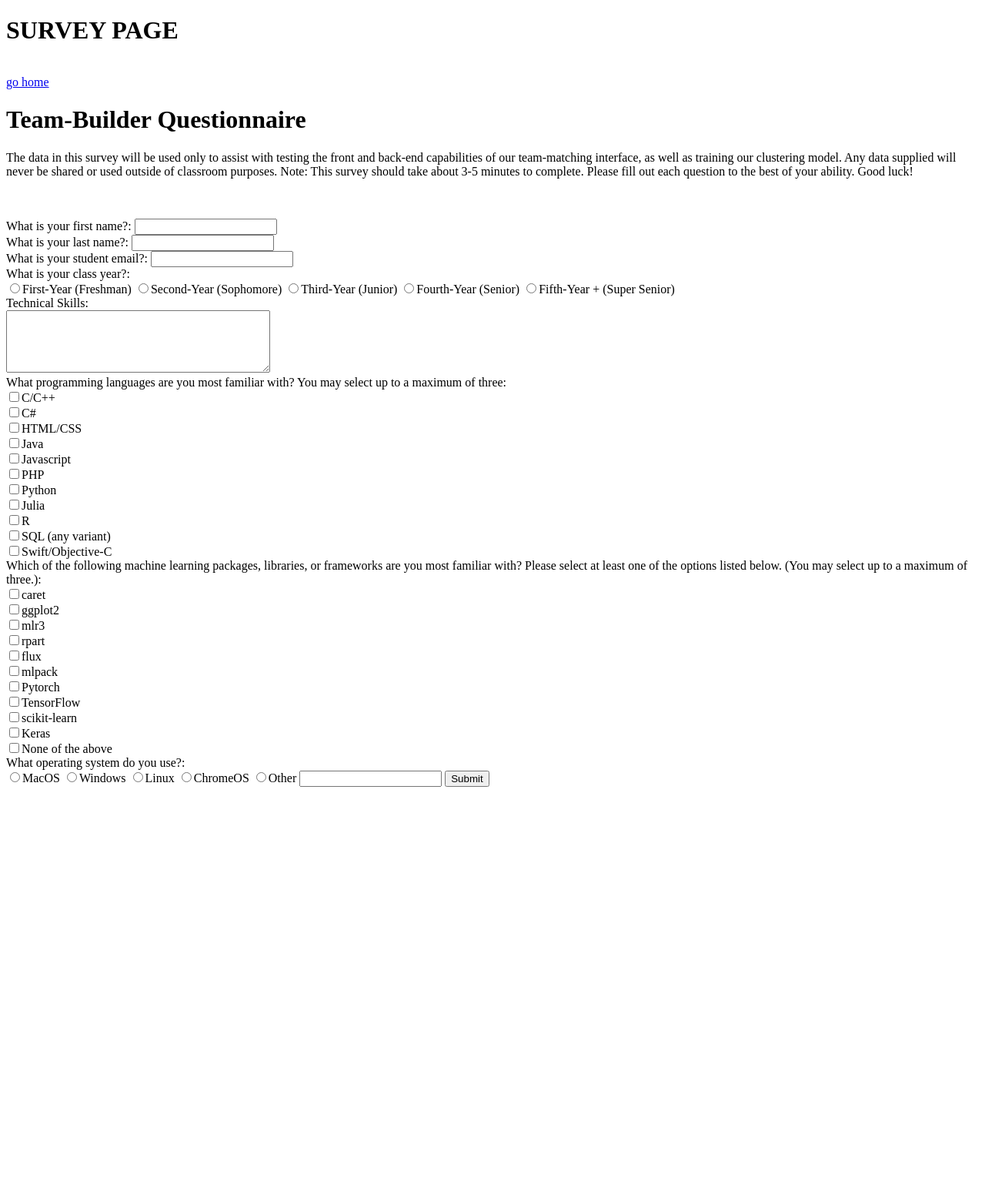
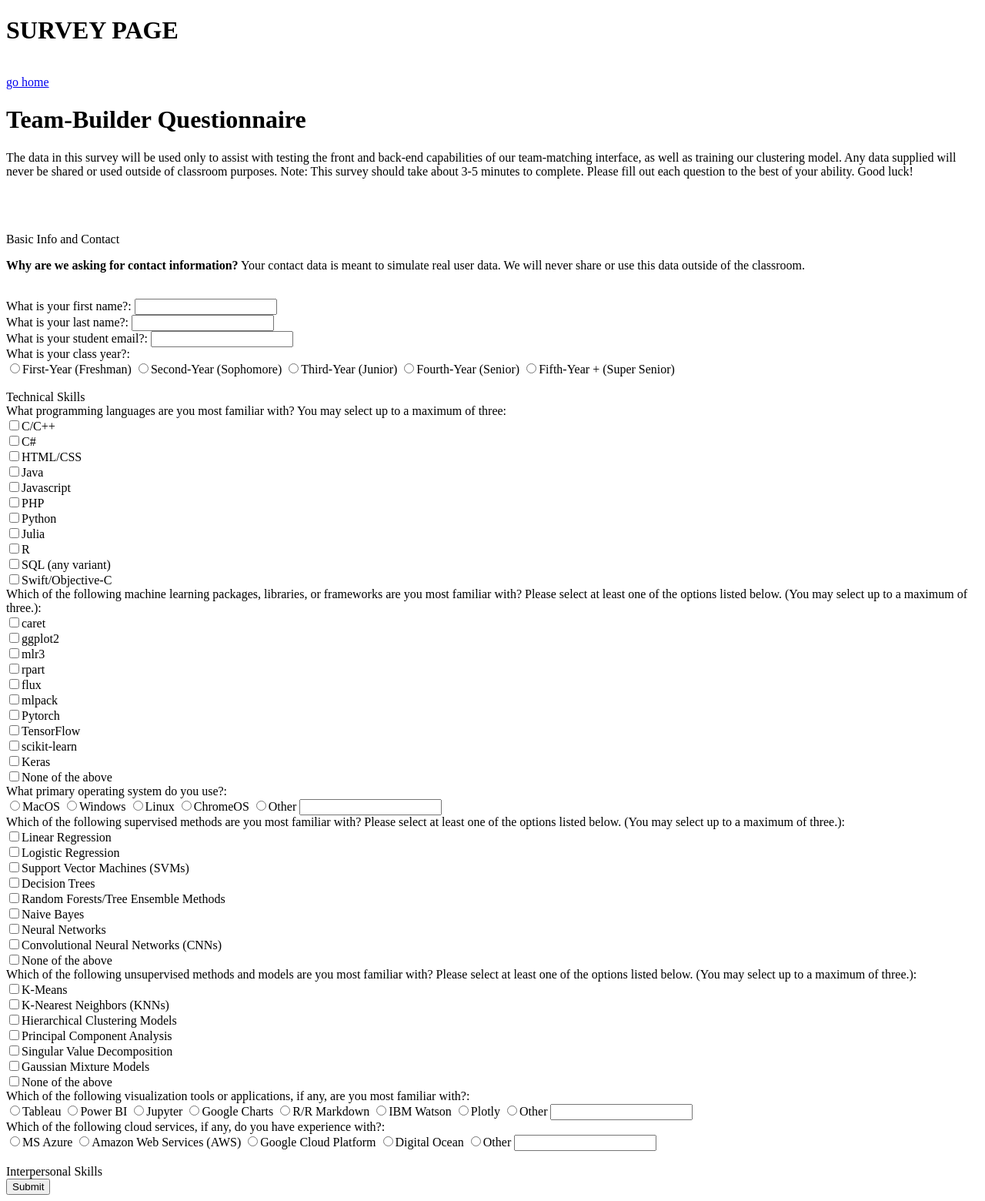
Before and after one commit to bostickt201/DS440_IndicTopicTagger, a PHP site: page /survey.php in a window 1280 px wide. Shown: the whole page at 77% size. Before the commit the page ends 1022 px from the top, so only its background shows below. Run offline with PHP 8.4, Linux system fonts and the light colour scheme.

Commit message:
Update survey.php

```diff
--- a/survey.php
+++ b/survey.php
@@ -18,6 +18,10 @@
 </p><br>
 <br>
 
+<br>Basic Info and Contact
+<p><b>Why are we asking for contact information?</b>
+
+Your contact data is meant to simulate real user data. We will never share or use this data outside of the classroom.</p><br>
 <form action="submit.php" method="post">
 What is your first name?: <input type="text" name="fname"><br>
 What is your last name?: <input type="text" name="lname"><br>
@@ -28,51 +32,77 @@ What is your class year?:<br>
   <input type="radio" name="class" value="3year">Third-Year (Junior)
   <input type="radio" name="class" value="4year">Fourth-Year (Senior)
   <input type="radio" name="class" value="5year">Fifth-Year + (Super Senior)<br>
-Technical Skills:<br>  <textarea name="skills" rows="5" cols="40"></textarea><br>
+<br>Technical Skills<br>
 What programming languages are you most familiar with? You may select up to a maximum of three:<br>
-  <input class="language-checkbox" type="checkbox" name="language" value="c">C/C++<br>
-  <input class="language-checkbox" type="checkbox" name="language" value="c#">C#<br>
-  <input class="language-checkbox" type="checkbox" name="language" value="html">HTML/CSS<br>
-  <input class="language-checkbox" type="checkbox" name="language" value="java">Java<br>
-  <input class="language-checkbox" type="checkbox" name="language" value="javascript">Javascript<br>
-  <input class="language-checkbox" type="checkbox" name="language" value="php">PHP<br>
-  <input class="language-checkbox" type="checkbox" name="language" value="python">Python<br>
-  <input class="language-checkbox" type="checkbox" name="language" value="julia">Julia<br>
-  <input class="language-checkbox" type="checkbox" name="language" value="r">R<br>
-  <input class="language-checkbox" type="checkbox" name="language" value="sql">SQL (any variant)<br>
-  <input class="language-checkbox" type="checkbox" name="language" value="swift">Swift/Objective-C<br>
+  <input class="limited-checkbox" type="checkbox" name="language" value="c">C/C++<br>
+  <input class="limited-checkbox" type="checkbox" name="language" value="c#">C#<br>
+  <input class="limited-checkbox" type="checkbox" name="language" value="html">HTML/CSS<br>
+  <input class="limited-checkbox" type="checkbox" name="language" value="java">Java<br>
+  <input class="limited-checkbox" type="checkbox" name="language" value="javascript">Javascript<br>
+  <input class="limited-checkbox" type="checkbox" name="language" value="php">PHP<br>
+  <input class="limited-checkbox" type="checkbox" name="language" value="python">Python<br>
+  <input class="limited-checkbox" type="checkbox" name="language" value="julia">Julia<br>
+  <input class="limited-checkbox" type="checkbox" name="language" value="r">R<br>
+  <input class="limited-checkbox" type="checkbox" name="language" value="sql">SQL (any variant)<br>
+  <input class="limited-checkbox" type="checkbox" name="language" value="swift">Swift/Objective-C<br>
 Which of the following machine learning packages, libraries, or frameworks are you most familiar with? Please select at least one of the options listed below. (You may select up to a maximum of three.):<br>
-  <input class="package-checkbox" type="checkbox" name="package" value="caret">caret<br>
-  <input class="package-checkbox" type="checkbox" name="package" value="ggplot2">ggplot2<br>
-  <input class="package-checkbox" type="checkbox" name="package" value="mlr3">mlr3<br>
-  <input class="package-checkbox" type="checkbox" name="package" value="rpart">rpart<br>
-  <input class="package-checkbox" type="checkbox" name="package" value="flux">flux<br>
-  <input class="package-checkbox" type="checkbox" name="package" value="mlpack">mlpack<br>
-  <input class="package-checkbox" type="checkbox" name="package" value="Pytorch">Pytorch<br>
-  <input class="package-checkbox" type="checkbox" name="package" value="TensorFlow">TensorFlow<br>
-  <input class="package-checkbox" type="checkbox" name="package" value="scikitlearn">scikit-learn<br>
-  <input class="package-checkbox" type="checkbox" name="package" value="Keras">Keras<br>
-  <input class="package-checkbox" type="checkbox" name="package" value="NA">None of the above<br>
-What operating system do you use?:<br>
+  <input class="limited-checkbox" type="checkbox" name="package" value="caret">caret<br>
+  <input class="limited-checkbox" type="checkbox" name="package" value="ggplot2">ggplot2<br>
+  <input class="limited-checkbox" type="checkbox" name="package" value="mlr3">mlr3<br>
+  <input class="limited-checkbox" type="checkbox" name="package" value="rpart">rpart<br>
+  <input class="limited-checkbox" type="checkbox" name="package" value="flux">flux<br>
+  <input class="limited-checkbox" type="checkbox" name="package" value="mlpack">mlpack<br>
+  <input class="limited-checkbox" type="checkbox" name="package" value="Pytorch">Pytorch<br>
+  <input class="limited-checkbox" type="checkbox" name="package" value="TensorFlow">TensorFlow<br>
+  <input class="limited-checkbox" type="checkbox" name="package" value="scikitlearn">scikit-learn<br>
+  <input class="limited-checkbox" type="checkbox" name="package" value="Keras">Keras<br>
+  <input class="limited-checkbox" type="checkbox" name="package" value="NA">None of the above<br>
+What primary operating system do you use?:<br>
   <input type="radio" name="OS" value="mac">MacOS
   <input type="radio" name="OS" value="windows">Windows
   <input type="radio" name="OS" value="linux">Linux
   <input type="radio" name="OS" value="chrome">ChromeOS
-  <input type="radio" name="OS" value="">Other <input type="text" name="other_os" />
+  <input type="radio" name="OS" value="">Other <input type="text" name="other_os" /><br>
+Which of the following supervised methods are you most familiar with? Please select at least one of the options listed below. (You may select up to a maximum of three.):<br>
+  <input class="limited-checkbox" type="checkbox" name="surpervised" value="linear">Linear Regression<br>
+  <input class="limited-checkbox" type="checkbox" name="surpervised" value="logistic">Logistic Regression<br>
+  <input class="limited-checkbox" type="checkbox" name="surpervised" value="svm">Support Vector Machines (SVMs)<br>
+  <input class="limited-checkbox" type="checkbox" name="surpervised" value="dtree">Decision Trees<br>
+  <input class="limited-checkbox" type="checkbox" name="package" value="rf">Random Forests/Tree Ensemble Methods<br>
+  <input class="limited-checkbox" type="checkbox" name="surpervised" value="nb">Naive Bayes<br>
+  <input class="limited-checkbox" type="checkbox" name="surpervised" value="nn">Neural Networks<br>
+  <input class="limited-checkbox" type="checkbox" name="surpervised" value="cnn">Convolutional Neural Networks (CNNs)<br>
+  <input class="limited-checkbox" type="checkbox" name="surpervised" value="NA">None of the above<br>
+Which of the following unsupervised methods and models are you most familiar with? Please select at least one of the options listed below. (You may select up to a maximum of three.):<br>
+  <input class="limited-checkbox" type="checkbox" name="unsurpervised" value="kmeans">K-Means<br>
+  <input class="limited-checkbox" type="checkbox" name="unsurpervised" value="knn">K-Nearest Neighbors (KNNs)<br>
+  <input class="limited-checkbox" type="checkbox" name="unsurpervised" value="hcm">Hierarchical Clustering Models<br>
+  <input class="limited-checkbox" type="checkbox" name="unsurpervised" value="pca">Principal Component Analysis<br>
+  <input class="limited-checkbox" type="checkbox" name="unsurpervised" value="svd">Singular Value Decomposition<br>
+  <input class="limited-checkbox" type="checkbox" name="unsurpervised" value="gmm">Gaussian Mixture Models<br>
+  <input class="limited-checkbox" type="checkbox" name="unsurpervised" value="NA">None of the above<br>
+Which of the following visualization tools or applications, if any, are you most familiar with?:<br>
+  <input type="radio" name="visualize" value="tableau">Tableau
+  <input type="radio" name="visualize" value="powerbi">Power BI
+  <input type="radio" name="visualize" value="jupyter">Jupyter
+  <input type="radio" name="visualize" value="googlecharts">Google Charts
+  <input type="radio" name="visualize" value="rr">R/R Markdown
+  <input type="radio" name="visualize" value="ibm">IBM Watson
+  <input type="radio" name="visualize" value="plotly">Plotly
+  <input type="radio" name="visualize" value="">Other <input type="text" name="other_os" /><br>
+Which of the following cloud services, if any, do you have experience with?:<br>
+  <input type="radio" name="visualize" value="azure">MS Azure
+  <input type="radio" name="visualize" value="aws">Amazon Web Services (AWS)
+  <input type="radio" name="visualize" value="google">Google Cloud Platform
+  <input type="radio" name="visualize" value="ocean">Digital Ocean
+  <input type="radio" name="visualize" value="">Other <input type="text" name="other_os" /><br>
+<br>Interpersonal Skills<br>
 <input type="submit">
 </form>
 
- <script>
-
+<script>
 var limit = 3;
-$('input.language-checkbox').on('change', function(evt) {
-   if($(this).siblings(':checked').length >= limit) {
-       this.checked = false;
-       alert("You can only choose 3");
-   }
-});
-
-  $('input.package-checkbox').on('change', function(evt) {
+$('input.limited-checkbox').on('change', function(evt) {
    if($(this).siblings(':checked').length >= limit) {
        this.checked = false;
        alert("You can only choose 3");
```
